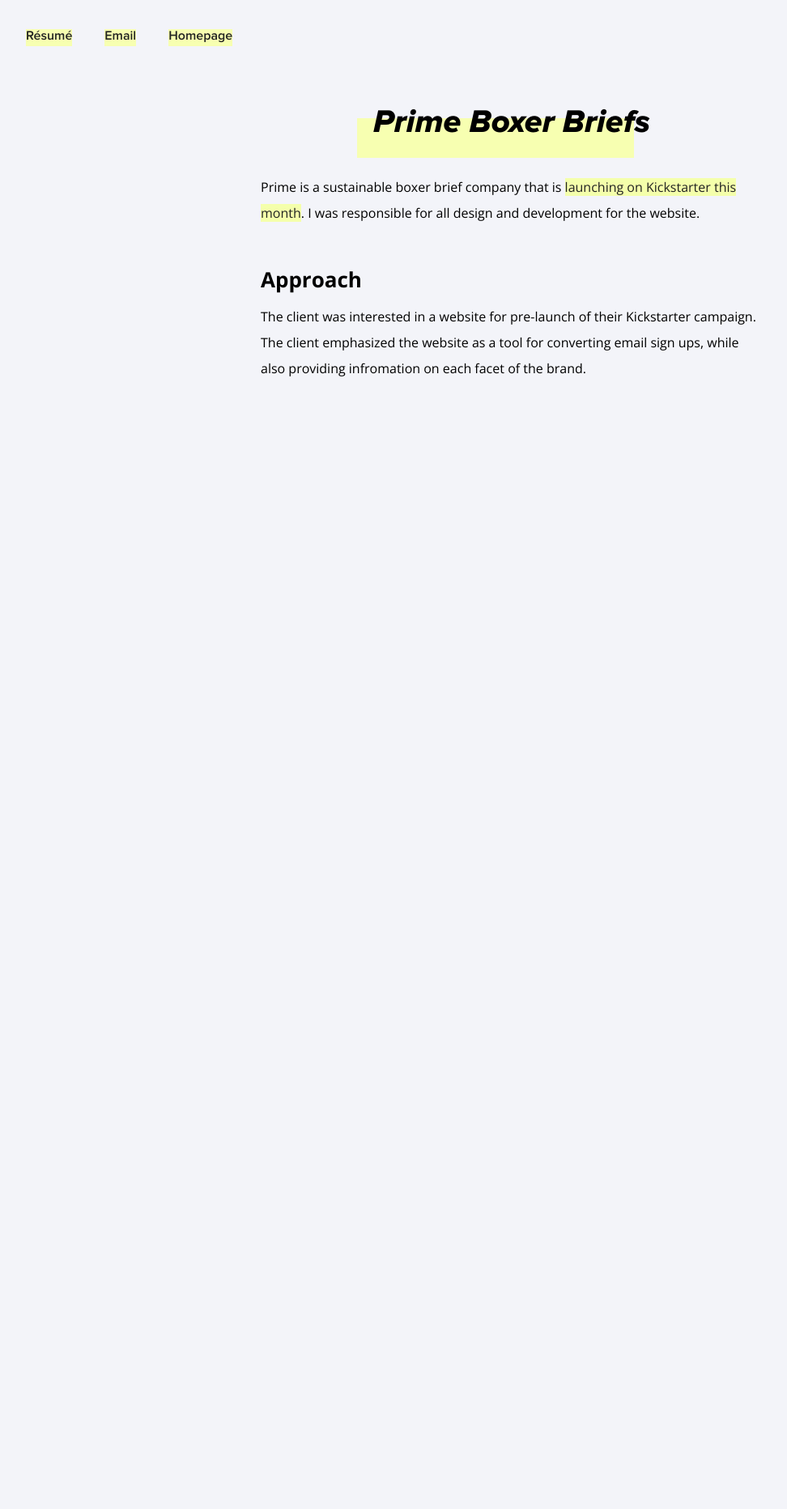
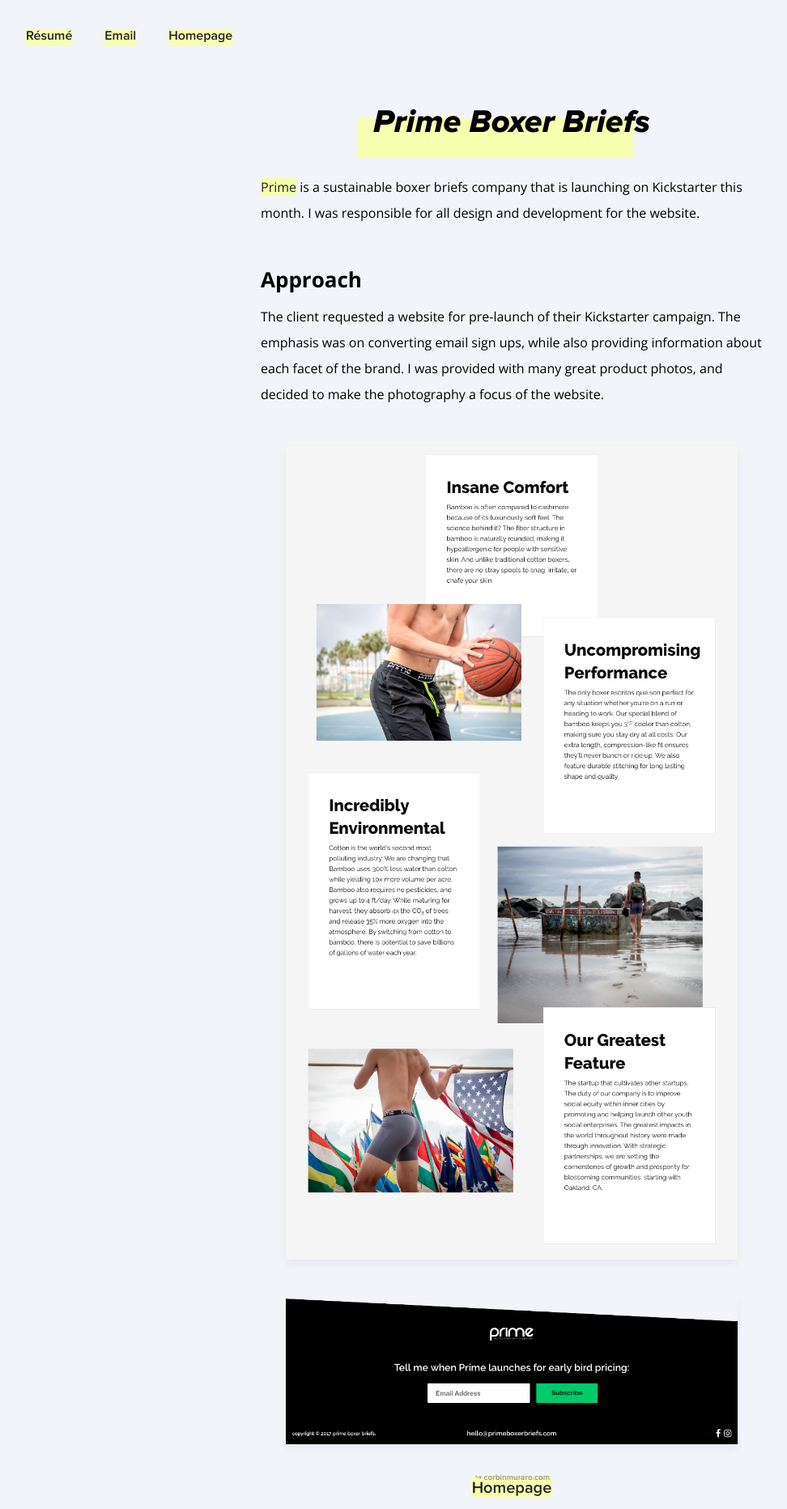
Before and after one commit to corbinmuraro/corbinmuraro.com, a Jekyll site: the page built from _posts/2017-01-18-prime.md, in a window 1280 px wide. Shown: the whole page at 81% size, without its empty margins (8-980 px from the left). Built offline with Jekyll 4.4.1, drawn with Linux system fonts in a browser that asks for light colours; nearby versions of some CDN libraries; before the commit the page ends 900 px from its top, so only the background shows below that.

Commit message:
Add Prime article, link to home at bottom of articles

```diff
--- a/_layouts/post.html
+++ b/_layouts/post.html
@@ -55,6 +55,10 @@
 		{{content}}
 	</div>
 
+	<div class="footer-container">
+		<a href="/" class="footer">Homepage</a>
+	</div>
+
 	<script type="text/javascript" src="https://ajax.googleapis.com/ajax/libs/jquery/3.1.0/jquery.min.js"></script>
 	<script src="js/post.js" type="text/javascript"></script>
 </body>
--- a/_posts/2017-01-18-prime.md
+++ b/_posts/2017-01-18-prime.md
@@ -5,9 +5,11 @@
 
 # [Prime Boxer Briefs](http://primeboxerbriefs.com)
 
-Prime is a sustainable boxer brief company that is [launching on Kickstarter this month](http://facebook.com/primeboxerbriefs). I was responsible for all design and development for the website.
-
+[Prime](http://primeboxerbriefs.com) is a sustainable boxer briefs company that is launching on Kickstarter this month. I was responsible for all design and development for the website.
 
 ## Approach
 
-The client was interested in a website for pre-launch of their Kickstarter campaign. The client emphasized the website as a tool for converting email sign ups, while also providing infromation on each facet of the brand.
+The client requested a website for pre-launch of their Kickstarter campaign. The emphasis was on converting email sign ups, while also providing information about each facet of the brand. I was provided with many great product photos, and decided to make the photography a focus of the website.
+
+![page content](images/prime-images/prime-body.png){:class="centered-image"}
+![email sign-up](images/prime-images/prime-signup.png){:class="centered-image"}
--- a/css/post.css
+++ b/css/post.css
@@ -34,7 +34,7 @@
 	opacity: 0.3;
 }
 
-.header a:after {
+.header a:after, .footer:after {
 	content: "";
 	position: absolute;
 	top: 12px;
@@ -50,7 +50,7 @@
 	transition: all .2s ease-in-out;
 }
 
-.header a:hover:after {
+.header a:hover:after, .footer:hover:after {
 	top: 6px;
 	right: 0;
 	bottom: 0;
@@ -80,7 +80,7 @@
 	margin-right: 40px;
 }
 
-.header a {
+.header a, .footer {
 	display: inline-block;
 	color: #222;
 }
@@ -167,17 +167,17 @@
 	display: block;
 	margin-bottom: 32px;
 	box-shadow: 0 5px 10px 0 rgba(0,0,0,0.05);
-	-webkit-transition: all 0.3s ease;
-	   -moz-transition: all 0.3s ease;
-	     -o-transition: all 0.3s ease;
-	    -ms-transition: all 0.3s ease;
-	        transition: all 0.3s ease;
 }
 
 img.magnify {
 	max-width: 420px;
 	cursor: -webkit-zoom-in;
 	cursor: -moz-zoom-in;
+	-webkit-transition: all 0.3s ease;
+	   -moz-transition: all 0.3s ease;
+	     -o-transition: all 0.3s ease;
+	    -ms-transition: all 0.3s ease;
+	        transition: all 0.3s ease;
 }
 
 img.magnified {
@@ -201,9 +201,26 @@
     box-shadow: 0 5px 10px 0 rgba(0,0,0,0.05);
 }
 
-.centered-image.small {
+.small {
 	max-width: 350px;
 	margin: 0 auto;
+}
+
+.footer-container {
+	text-align: center;
+	line-height: 260%;
+	font-size: 20px;
+}
+
+.footer:before {
+	content: "↪ corbinmuraro.com";
+	position: absolute;
+	color: #333;
+	font-size: 10px;
+	white-space: nowrap;
+	opacity: 0.5;
+	top: -13px;
+	left: 4px;
 }
 
 
```
Also changed, not shown: _posts/2017-01-28-nextdoor.md (+0 -6 lines), images/prime-images/prime-body.png (added), images/prime-images/prime-signup.png (added), images/vr.gif (added).
